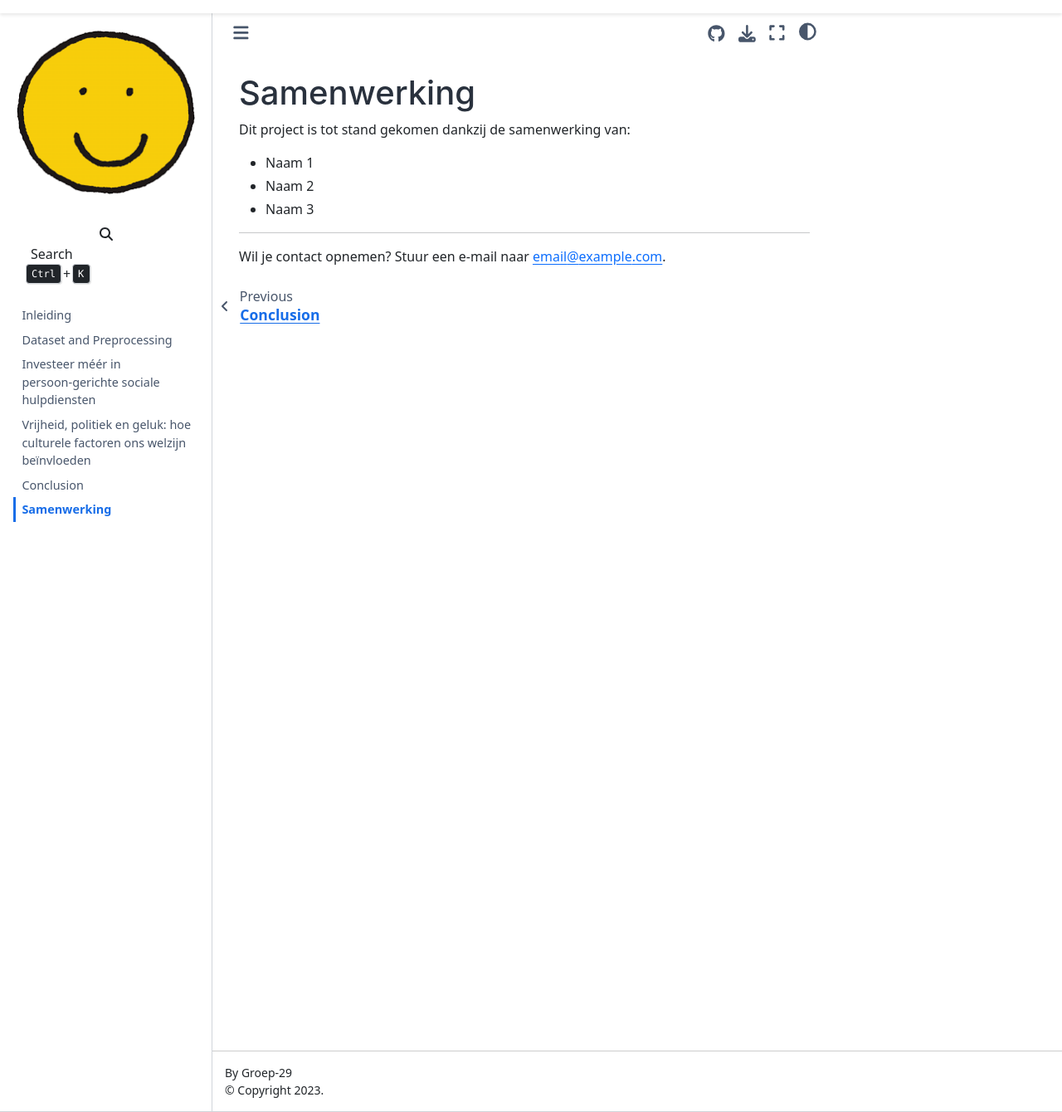
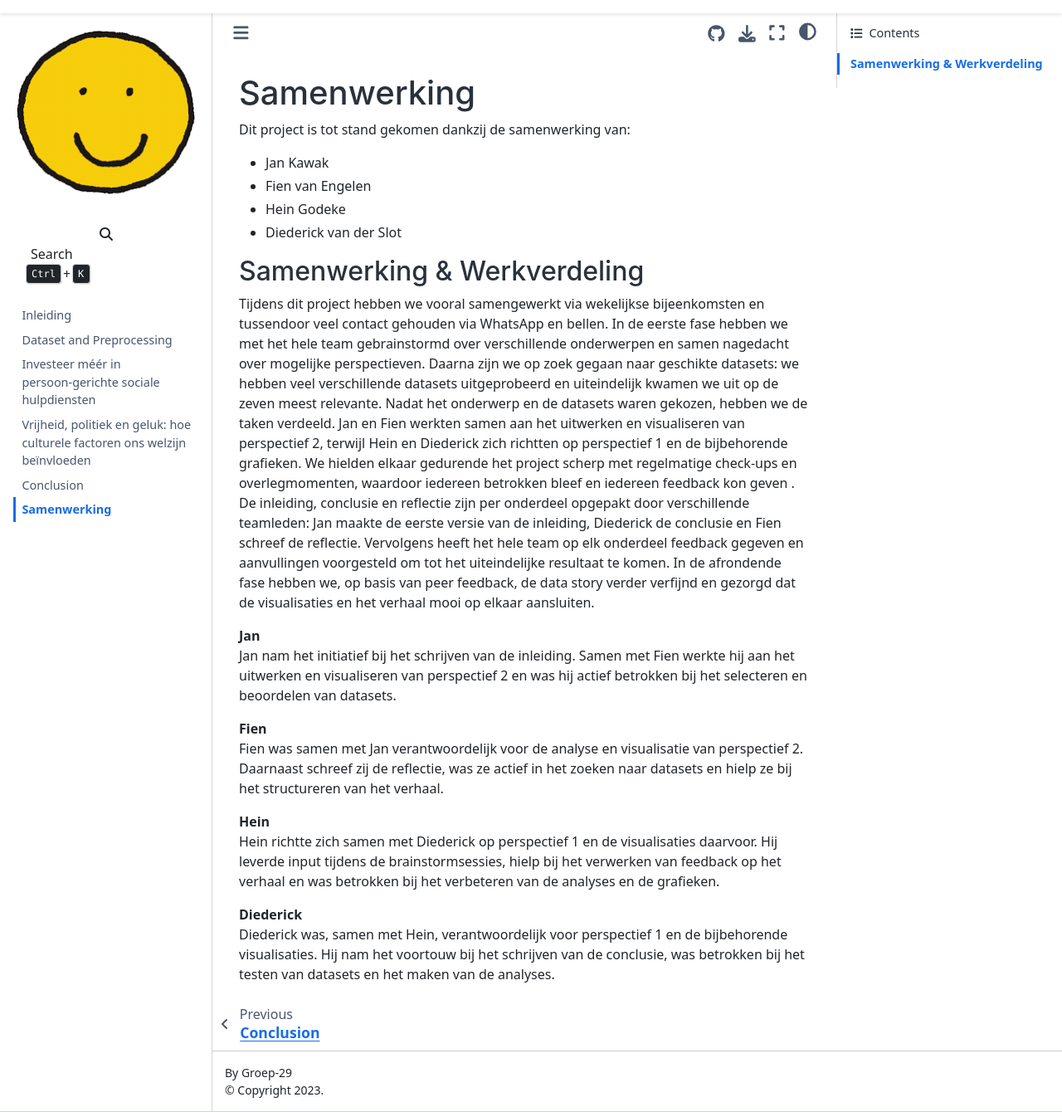
Before and after one commit to JanKawak/G29, a Jupyter Book: the page built from samenwerking.md, in a window 1280 px wide and 1340 px high. Shown: the whole window at 83% size. Built offline with Jupyter Book 1.0.4 settings and Sphinx 7.4.7 and the Sphinx Book theme 1.1.4, drawn with Linux system fonts in a browser that asks for light colours; comment, search, counter and statistics services are not loaded.

Commit message:
Update collaboration section with team member contributions and project workflow details

```diff
--- a/samenwerking.md
+++ b/samenwerking.md
@@ -2,10 +2,24 @@
 
 Dit project is tot stand gekomen dankzij de samenwerking van:
 
-- Naam 1
-- Naam 2
-- Naam 3
+- Jan Kawak
+- Fien van Engelen
+- Hein Godeke
+- Diederick van der Slot
 
----
+## Samenwerking & Werkverdeling
 
-Wil je contact opnemen? Stuur een e-mail naar [email@example.com](mailto:email@example.com).
+Tijdens dit project hebben we vooral samengewerkt via wekelijkse bijeenkomsten en tussendoor veel contact gehouden via WhatsApp en bellen. In de eerste fase hebben we met het hele team gebrainstormd over verschillende onderwerpen en samen nagedacht over mogelijke perspectieven. Daarna zijn we op zoek gegaan naar geschikte datasets: we hebben veel verschillende datasets uitgeprobeerd en uiteindelijk kwamen we uit op de zeven meest relevante. Nadat het onderwerp en de datasets waren gekozen, hebben we de taken verdeeld. Jan en Fien werkten samen aan het uitwerken en visualiseren van perspectief 2, terwijl Hein en Diederick zich richtten op perspectief 1 en de bijbehorende grafieken. We hielden elkaar gedurende het project scherp met regelmatige check-ups en overlegmomenten, waardoor iedereen betrokken bleef en iedereen feedback kon geven .
+De inleiding, conclusie en reflectie zijn per onderdeel opgepakt door verschillende teamleden: Jan maakte de eerste versie van de inleiding, Diederick de conclusie en Fien schreef de reflectie. Vervolgens heeft het hele team op elk onderdeel feedback gegeven en aanvullingen voorgesteld om tot het uiteindelijke resultaat te komen. In de afrondende fase hebben we, op basis van peer feedback, de data story verder verfijnd en gezorgd dat de visualisaties en het verhaal mooi op elkaar aansluiten.
+
+**Jan**
+Jan nam het initiatief bij het schrijven van de inleiding. Samen met Fien werkte hij aan het uitwerken en visualiseren van perspectief 2 en was hij actief betrokken bij het selecteren en beoordelen van datasets.
+
+**Fien**
+Fien was samen met Jan verantwoordelijk voor de analyse en visualisatie van perspectief 2. Daarnaast schreef zij de reflectie, was ze actief in het zoeken naar datasets en hielp ze bij het structureren van het verhaal.
+
+**Hein**
+Hein richtte zich samen met Diederick op perspectief 1 en de visualisaties daarvoor. Hij leverde input tijdens de brainstormsessies, hielp bij het verwerken van feedback op het verhaal en was betrokken bij het verbeteren van de analyses en de grafieken.
+
+**Diederick**
+Diederick was, samen met Hein, verantwoordelijk voor perspectief 1 en de bijbehorende visualisaties. Hij nam het voortouw bij het schrijven van de conclusie, was betrokken bij het testen van datasets en het maken van de analyses.
```
Also changed, not shown: conclusie.md (+1 -1 lines), home.md (+2 -3 lines).
